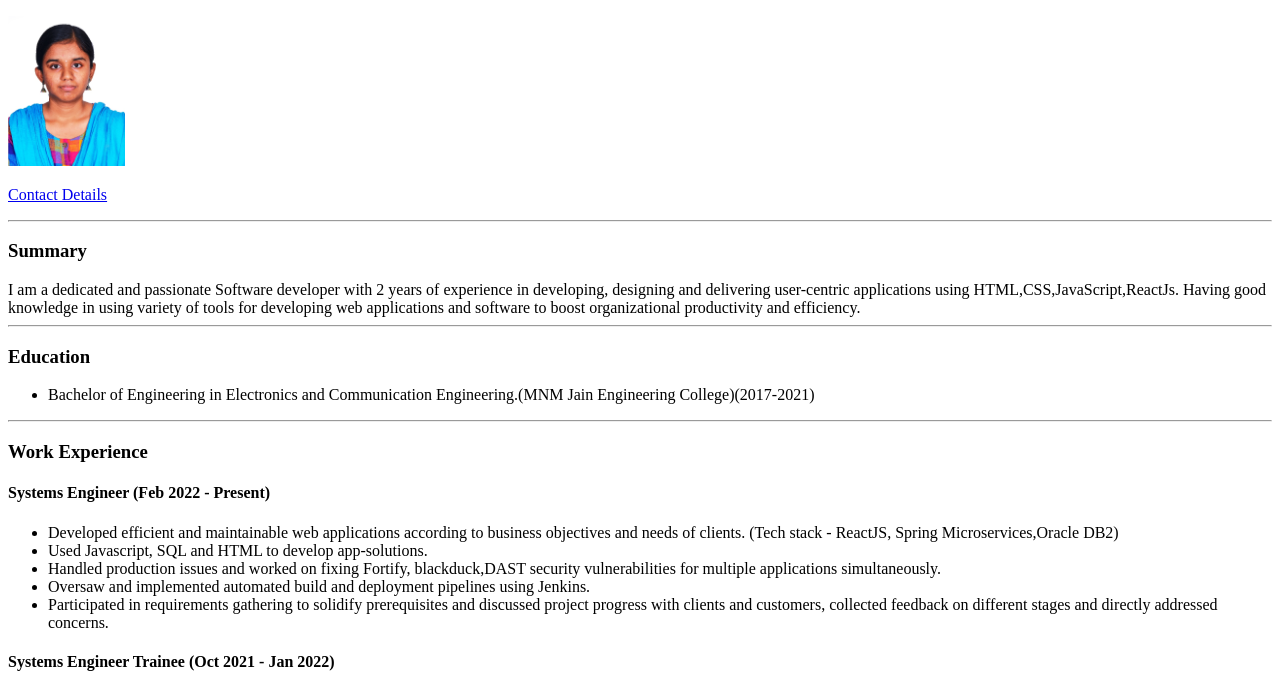
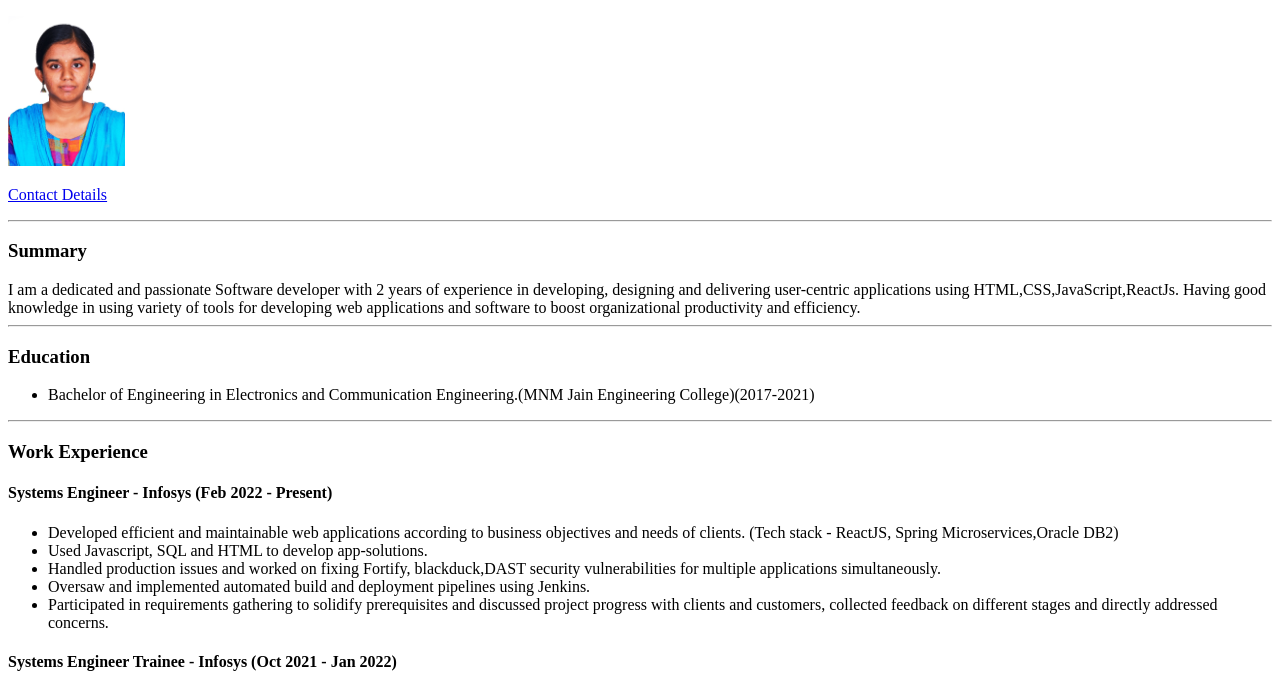
Before and after one commit to R-Rajakumari/Resume-CP1, a plain HTML site: page index.html in a window 1280 px wide. Shown: the part 105-794 px from the top of the page. Drawn offline with Linux system fonts and the light colour scheme.

Commit message:
Update index.html

```diff
--- a/index.html
+++ b/index.html
@@ -26,7 +26,7 @@
     <hr>
 
     <h3>Work Experience</h3>
-    <h4>Systems Engineer (Feb 2022 - Present)</h4>
+    <h4>Systems Engineer - Infosys (Feb 2022 - Present)</h4>
     <ul>
         <li>Developed efficient and maintainable web applications according to business objectives and needs of clients. (Tech stack - ReactJS,
             Spring Microservices,Oracle DB2)</li>
@@ -38,7 +38,7 @@
         <li>Participated in requirements gathering to solidify prerequisites
             and discussed project progress with clients and customers, collected feedback on different stages and directly addressed concerns.</li>
     </ul>
-    <h4>Systems Engineer Trainee (Oct 2021 - Jan 2022)</h4>
+    <h4>Systems Engineer Trainee - Infosys (Oct 2021 - Jan 2022)</h4>
     <ul>
         <li>Attended Infosys Foundation Program on Java-ReactJS Full Stack development.</li>
         <li>Attended Verizon Training on Spring boot framework.</li>
```
